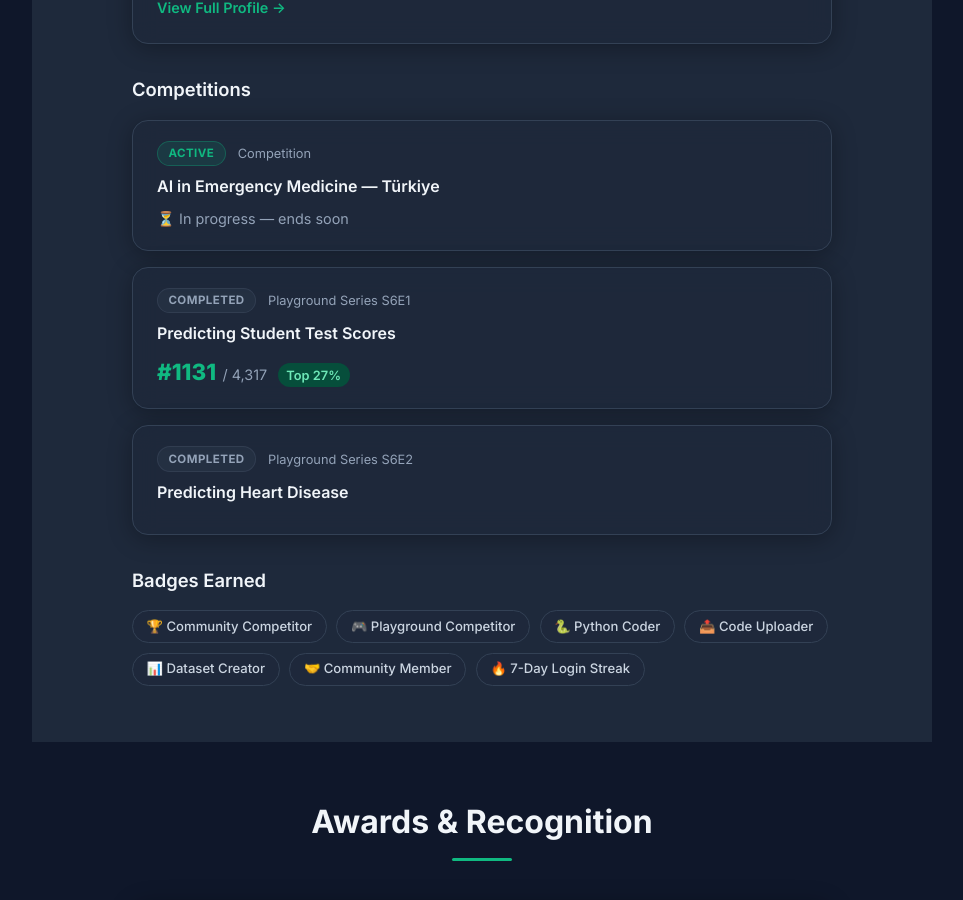
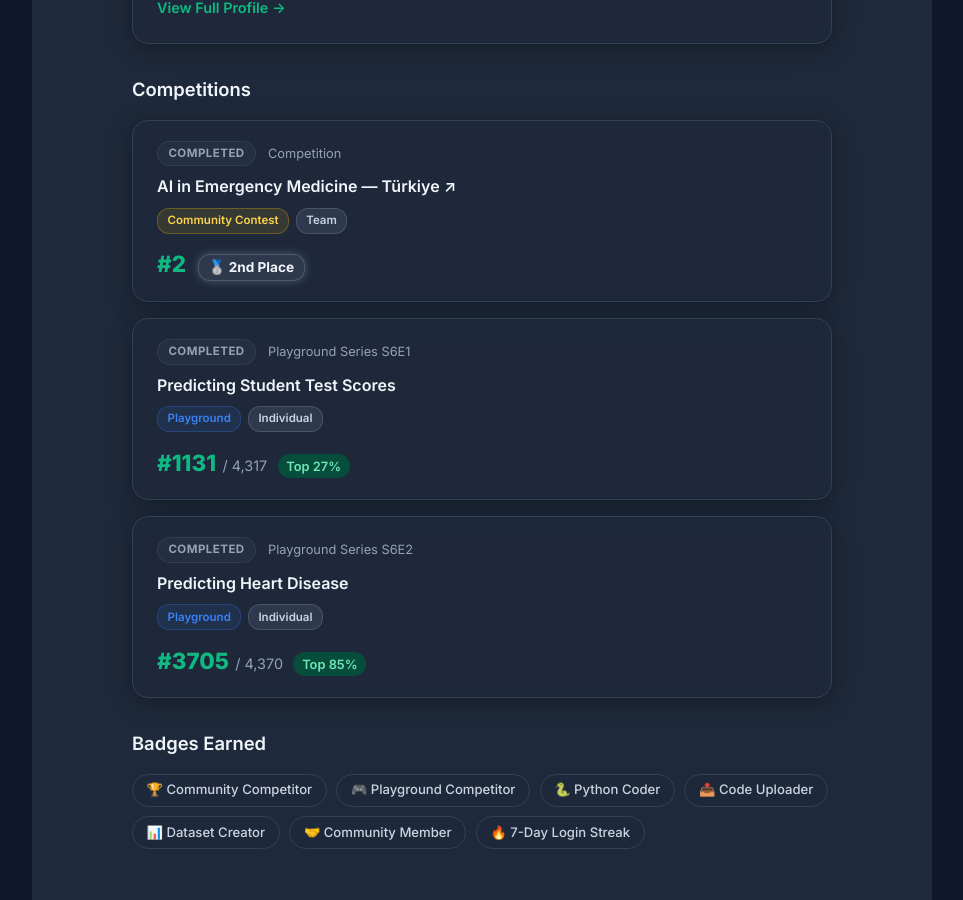
Before and after one commit to Niyaz2498/personal-site, a Next.js app: page / in a window 1280 px wide. Shown: the part 2260-3160 px from the top of the page, without its empty margins (158-1121 px from the left). Built offline with nearby package versions, Linux system fonts and the light colour scheme.

Commit message:
Competition result update

```diff
--- a/src/app/components/Kaggle.js
+++ b/src/app/components/Kaggle.js
@@ -4,9 +4,11 @@
   {
     name: 'AI in Emergency Medicine — Türkiye',
     type: 'Competition',
-    status: 'Active',
-    rank: null,
+    status: 'Completed',
+    rank: 2,
     outOf: null,
+    link: 'https://www.kaggle.com/competitions/ai-emergency-medicine-turkiye/leaderboard',
+    tags: ['community contest', 'team'],
   },
   {
     name: 'Predicting Student Test Scores',
@@ -14,6 +16,7 @@
     status: 'Completed',
     rank: 1131,
     outOf: 4317,
+    tags: ['playground', 'individual'],
   },
   {
     name: 'Predicting Heart Disease',
@@ -21,6 +24,7 @@
     status: 'Completed',
     rank: 3705,
     outOf: 4370,
+    tags: ['playground', 'individual'],
   },
 ];
 
@@ -79,20 +83,40 @@
               </span>
               <span className="kaggle-comp-type">{comp.type}</span>
             </div>
+            {comp.link ? (
+              <a href={comp.link} target="_blank" rel="noopener noreferrer" className="kaggle-comp-name-link">
+                <p className="kaggle-comp-name">{comp.name} ↗</p>
+              </a>
+            ) : (
               <p className="kaggle-comp-name">{comp.name}</p>
-            {comp.rank && comp.outOf ? (
-              comp.rank / comp.outOf <= 0.5 ? (
+            )}
+
+            {comp.tags && (
+              <div className="kaggle-comp-tags">
+                {comp.tags.map((tag, idx) => (
+                  <span key={idx} className={`kaggle-tag tag-${tag.replace(/\s+/g, '-')}`}>
+                    {tag}
+                  </span>
+                ))}
+              </div>
+            )}
+
+            {comp.rank !== null ? (
               <div className="kaggle-rank">
                 <span className="rank-number">#{comp.rank}</span>
+                {comp.outOf && (
+                  <>
                     <span className="rank-of">/ {comp.outOf.toLocaleString()}</span>
                     <span className="rank-pct">
                       Top {Math.ceil((comp.rank / comp.outOf) * 100)}%
                     </span>
+                  </>
+                )}
+                {comp.rank === 2 && <span className="rank-medal">🥈 2nd Place</span>}
               </div>
-              ) : null
-            ) : (
+            ) : comp.status === 'Active' ? (
               <p className="kaggle-comp-active-note">⏳ In progress — ends soon</p>
-            )}
+            ) : null}
           </div>
         ))}
       </div>
--- a/src/app/globals.css
+++ b/src/app/globals.css
@@ -296,14 +296,31 @@
 }
 
 @keyframes scrollWheel {
-  0% { transform: translate(-50%, 0); opacity: 1; }
-  100% { transform: translate(-50%, 12px); opacity: 0; }
+  0% {
+    transform: translate(-50%, 0);
+    opacity: 1;
+  }
+
+  100% {
+    transform: translate(-50%, 12px);
+    opacity: 0;
+  }
 }
 
 @keyframes scrollArrow {
-  0% { opacity: 0; transform: rotate(45deg) translate(-3px, -3px); }
-  50% { opacity: 1; }
-  100% { opacity: 0; transform: rotate(45deg) translate(3px, 3px); }
+  0% {
+    opacity: 0;
+    transform: rotate(45deg) translate(-3px, -3px);
+  }
+
+  50% {
+    opacity: 1;
+  }
+
+  100% {
+    opacity: 0;
+    transform: rotate(45deg) translate(3px, 3px);
+  }
 }
 
 /* ===== EXPERIENCE TIMELINE ===== */
@@ -632,11 +649,62 @@
   color: var(--text-muted);
 }
 
+.kaggle-comp-name-link {
+  text-decoration: none;
+  color: inherit;
+  display: inline-block;
+  transition: opacity 0.2s ease;
+}
+
+.kaggle-comp-name-link:hover {
+  opacity: 0.8;
+}
+
 .kaggle-comp-name {
   font-size: 1rem;
   font-weight: 600;
   color: var(--text-primary);
   margin: 0 0 0.6rem 0;
+}
+
+.kaggle-comp-tags {
+  display: flex;
+  flex-wrap: wrap;
+  gap: 0.4rem;
+  margin-bottom: 0.85rem;
+}
+
+.kaggle-tag {
+  font-size: 0.72rem;
+  font-weight: 600;
+  padding: 0.2rem 0.6rem;
+  border-radius: 12px;
+  text-transform: capitalize;
+  border: 1px solid transparent;
+}
+
+.kaggle-tag.tag-team,
+.kaggle-tag.tag-individual {
+  background: rgba(148, 163, 184, 0.15);
+  color: var(--text-secondary);
+  border-color: rgba(148, 163, 184, 0.25);
+}
+
+.kaggle-tag.tag-playground {
+  background: rgba(59, 130, 246, 0.1);
+  color: #3b82f6;
+  border-color: rgba(59, 130, 246, 0.25);
+}
+
+.kaggle-tag.tag-community-contest {
+  background: rgba(234, 179, 8, 0.12);
+  color: #d97706;
+  /* deeper gold for legibility in light mode */
+  border-color: rgba(234, 179, 8, 0.3);
+}
+
+[data-theme="dark"] .kaggle-tag.tag-community-contest {
+  color: #fcd34d;
 }
 
 .kaggle-rank {
@@ -664,6 +732,21 @@
   padding: 0.15rem 0.55rem;
   border-radius: 12px;
   margin-left: 0.25rem;
+}
+
+.rank-medal {
+  font-size: 0.85rem;
+  font-weight: 700;
+  color: var(--text-primary);
+  margin-left: 0.35rem;
+  background: rgba(148, 163, 184, 0.15);
+  padding: 0.15rem 0.6rem;
+  border-radius: 12px;
+  border: 1px solid rgba(148, 163, 184, 0.3);
+  display: inline-flex;
+  align-items: center;
+  gap: 0.2rem;
+  box-shadow: 0 0 10px rgba(148, 163, 184, 0.4);
 }
 
 .kaggle-comp-active-note {
@@ -839,7 +922,8 @@
   }
 
   .scroll-indicator {
-    display: none; /* Mobile users naturally scroll, hide to prevent overlay issues */
+    display: none;
+    /* Mobile users naturally scroll, hide to prevent overlay issues */
   }
 
   .section {
```
Lines whose indentation alone changed are shown as unchanged.
